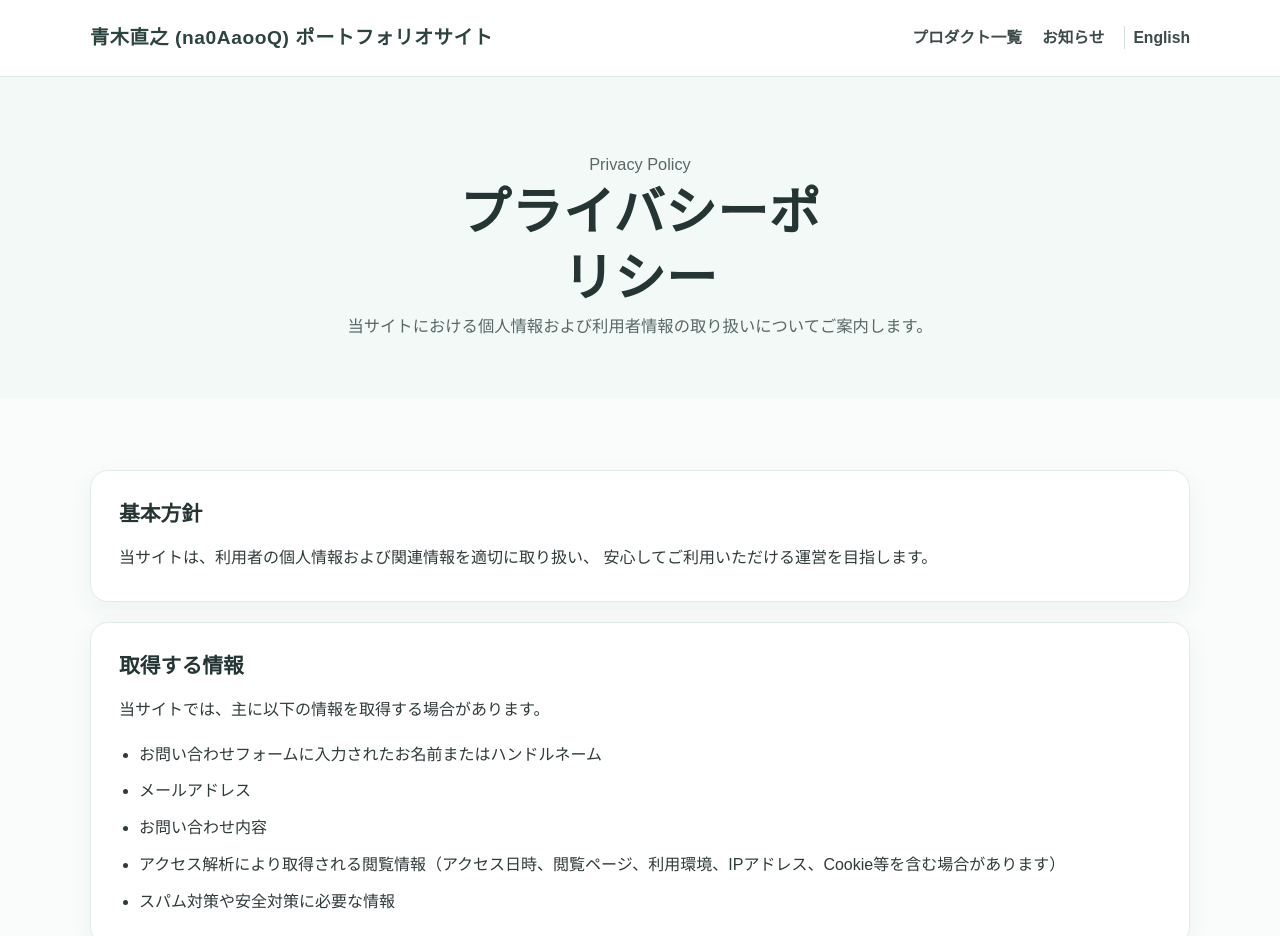
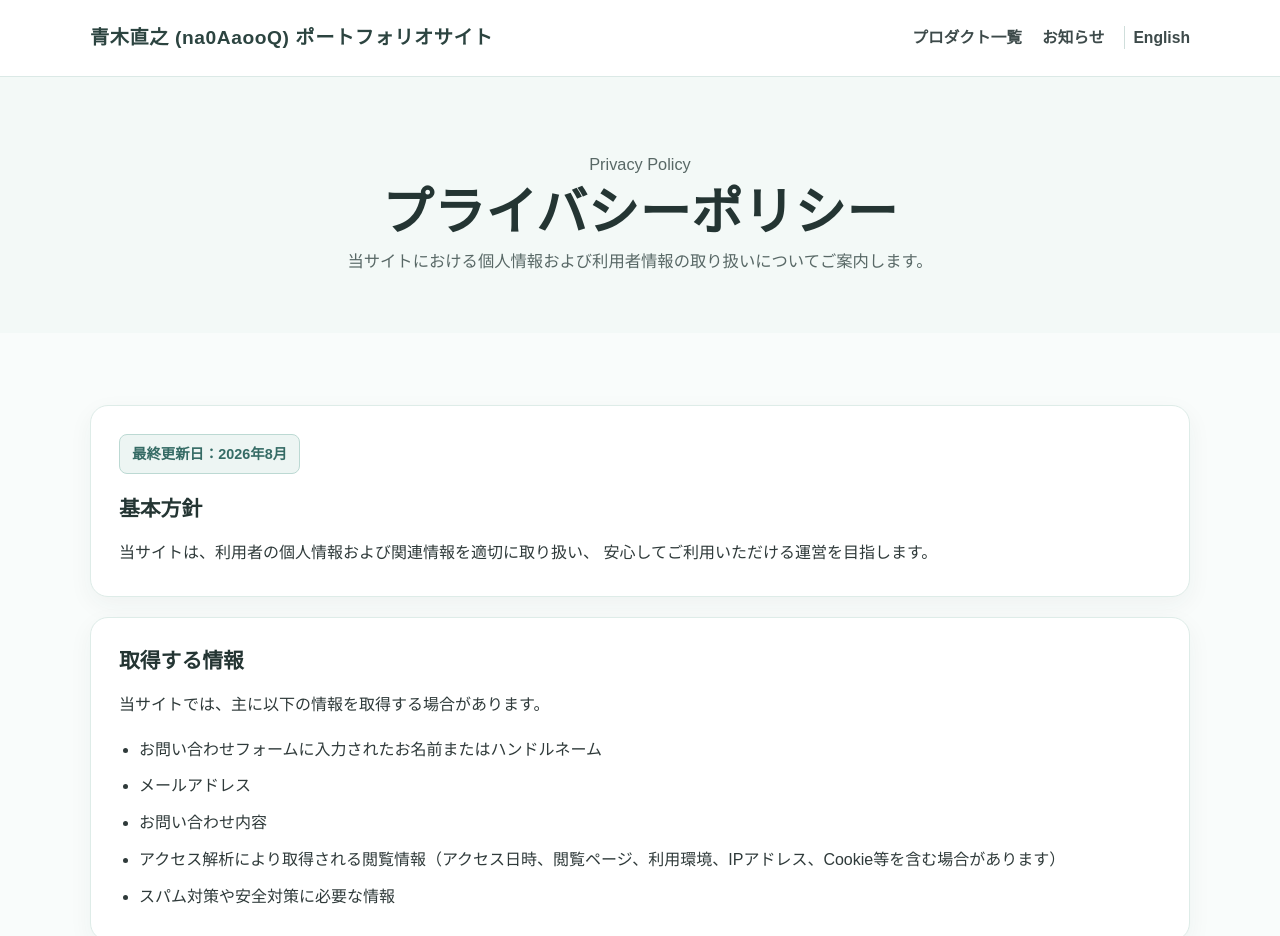
Before and after one commit to na0AaooQ/na0aaooq-portfolio-site, a website: page privacy.html in a window 1280 px wide. Shown: the top 936 px of the page. Drawn offline with Linux system fonts and the light colour scheme.

Commit message:
プライバシーポリシーの表示改善とProducts紹介文の修正

```diff
--- a/assets/css/style.css
+++ b/assets/css/style.css
@@ -799,6 +799,12 @@ section {
   overflow-wrap: break-word;
 }
 
+@media (min-width: 769px) {
+  .page-hero .page-title--privacy {
+    max-width: 100%;
+  }
+}
+
 .page-hero p,
 .page-hero__description {
   max-width: 42rem;
@@ -1333,6 +1339,21 @@ section {
 .legal-blocks {
   display: grid;
   gap: 20px;
+}
+
+.legal-card__updated {
+  display: inline-block;
+  max-width: 100%;
+  margin: 0 0 20px;
+  padding: 6px 12px;
+  color: var(--primary-strong);
+  background: var(--surface-accent);
+  border: 1px solid var(--line-accent);
+  border-radius: 8px;
+  font-size: 0.9rem;
+  font-weight: 600;
+  line-height: 1.6;
+  overflow-wrap: break-word;
 }
 
 .legal-card h2 {
--- a/privacy.html
+++ b/privacy.html
@@ -140,7 +140,7 @@
     <section class="page-hero">
       <div class="container page-hero-inner">
         <p class="page-hero-label">Privacy Policy</p>
-        <h1 class="page-title">プライバシーポリシー</h1>
+        <h1 class="page-title page-title--privacy">プライバシーポリシー</h1>
         <p class="page-lead">
           当サイトにおける個人情報および利用者情報の取り扱いについてご案内します。
         </p>
@@ -151,6 +151,7 @@
       <div class="container section-inner">
         <div class="legal-blocks">
           <article class="card legal-card">
+            <p class="legal-card__updated">最終更新日：<time datetime="2026-08">2026年8月</time></p>
             <h2>基本方針</h2>
             <p>
               当サイトは、利用者の個人情報および関連情報を適切に取り扱い、
```
Also changed, not shown: en/privacy.html (+1 -0 lines), en/products.html (+2 -1 lines), products.html (+4 -3 lines), tests/html-structure.test.js (+79 -1 lines).
